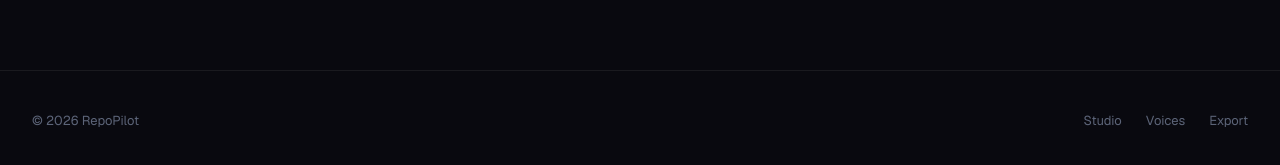
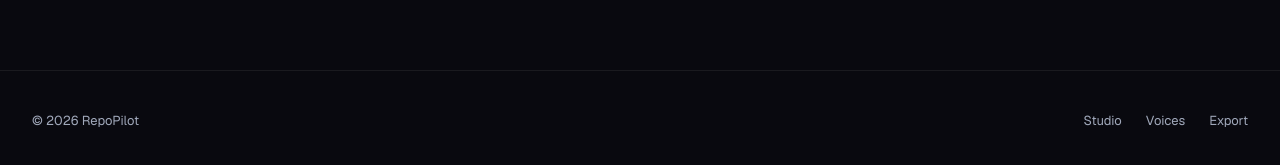
Before and after one commit to khushi-sharma2506/RepoPilot, a Next.js app in the folder frontend/: page / in a window 1280 px wide. Shown: the part 2626-2791 px from the top of the page. Built offline with nearby package versions, Linux system fonts and the light colour scheme.

Commit message:
fix: increase color contrast in footer for accessibility

```diff
--- a/frontend/app/page.tsx
+++ b/frontend/app/page.tsx
@@ -285,11 +285,11 @@ export default function LandingPage() {
       </section>
 
       {/* ─── FOOTER ───────────────────────────────────────────────── */}
-      <footer style={{ position: "relative", zIndex: 1, borderTop: "1px solid var(--p-border)", padding: "40px 32px", display: "flex", alignItems: "center", justifyContent: "space-between", color: "var(--p-fg-3)", fontSize: 13 }}>
+      <footer style={{ position: "relative", zIndex: 1, borderTop: "1px solid var(--p-border)", padding: "40px 32px", display: "flex", alignItems: "center", justifyContent: "space-between", color: "var(--p-fg-2)", fontSize: 13 }}>
         <span>© 2026 RepoPilot</span>
         <div style={{ display: "flex", gap: 24 }}>
           {["Studio", "Voices", "Export"].map((t) => (
-            <a key={t} href="#" style={{ color: "var(--p-fg-3)", textDecoration: "none" }}>{t}</a>
+            <a key={t} href="#" style={{ color: "var(--p-fg-2)", textDecoration: "none" }}>{t}</a>
           ))}
         </div>
       </footer>
```
